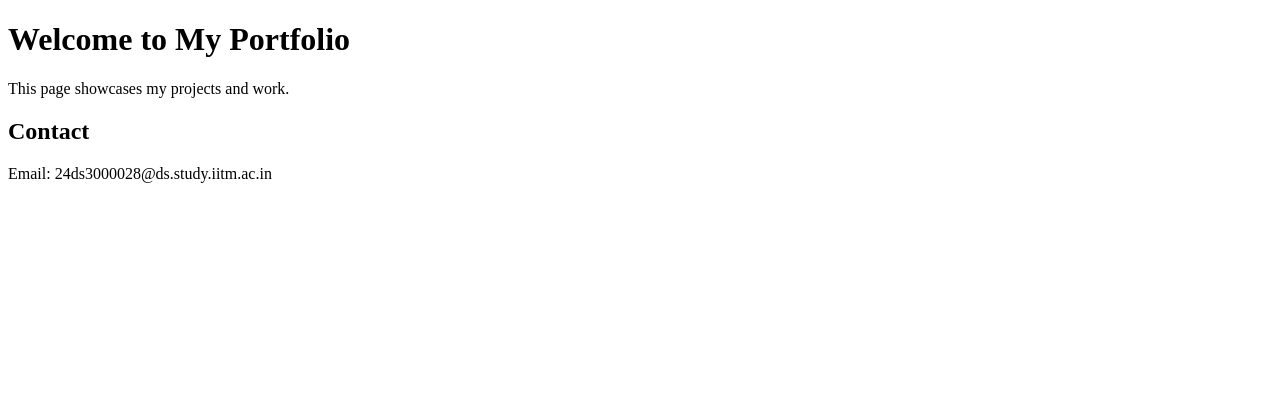
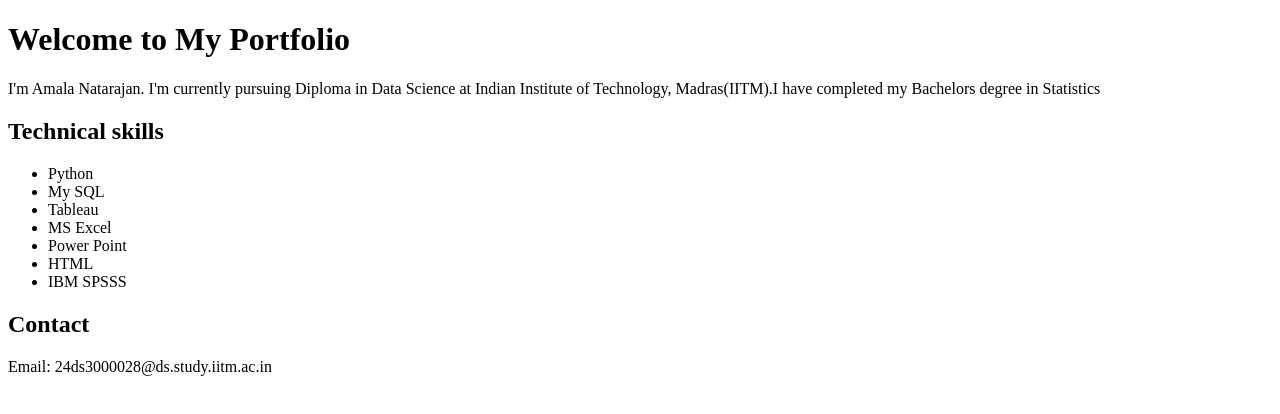
Before and after one commit to Amala-Natarajan/Portfolio, a plain HTML site: page Mywork.html in a window 1280 px wide. Drawn offline with Linux system fonts and the light colour scheme.

Commit message:
Mywork.html

```diff
--- a/Mywork.html
+++ b/Mywork.html
@@ -5,7 +5,17 @@
 </head>
 <body>
     <h1>Welcome to My Portfolio</h1>
-    <p>This page showcases my projects and work.</p>
+    <p>I'm Amala Natarajan. I'm currently pursuing Diploma in Data Science at Indian Institute of Technology, Madras(IITM).I have completed my Bachelors degree in Statistics </p>
+    <h2>Technical skills</h2>
+    <ul>
+    <LI>Python</LI>
+    <LI>My SQL</LI>
+    <LI>Tableau</LI>
+    <LI>MS Excel</LI>
+    <LI>Power Point</LI>
+    <LI>HTML</LI>
+    <LI>IBM SPSSS</LI>
+    </UL>
 
     <h2>Contact</h2>
     <p>Email: <!--email_off-->24ds3000028@ds.study.iitm.ac.in<!--/email_off--></p>
```
